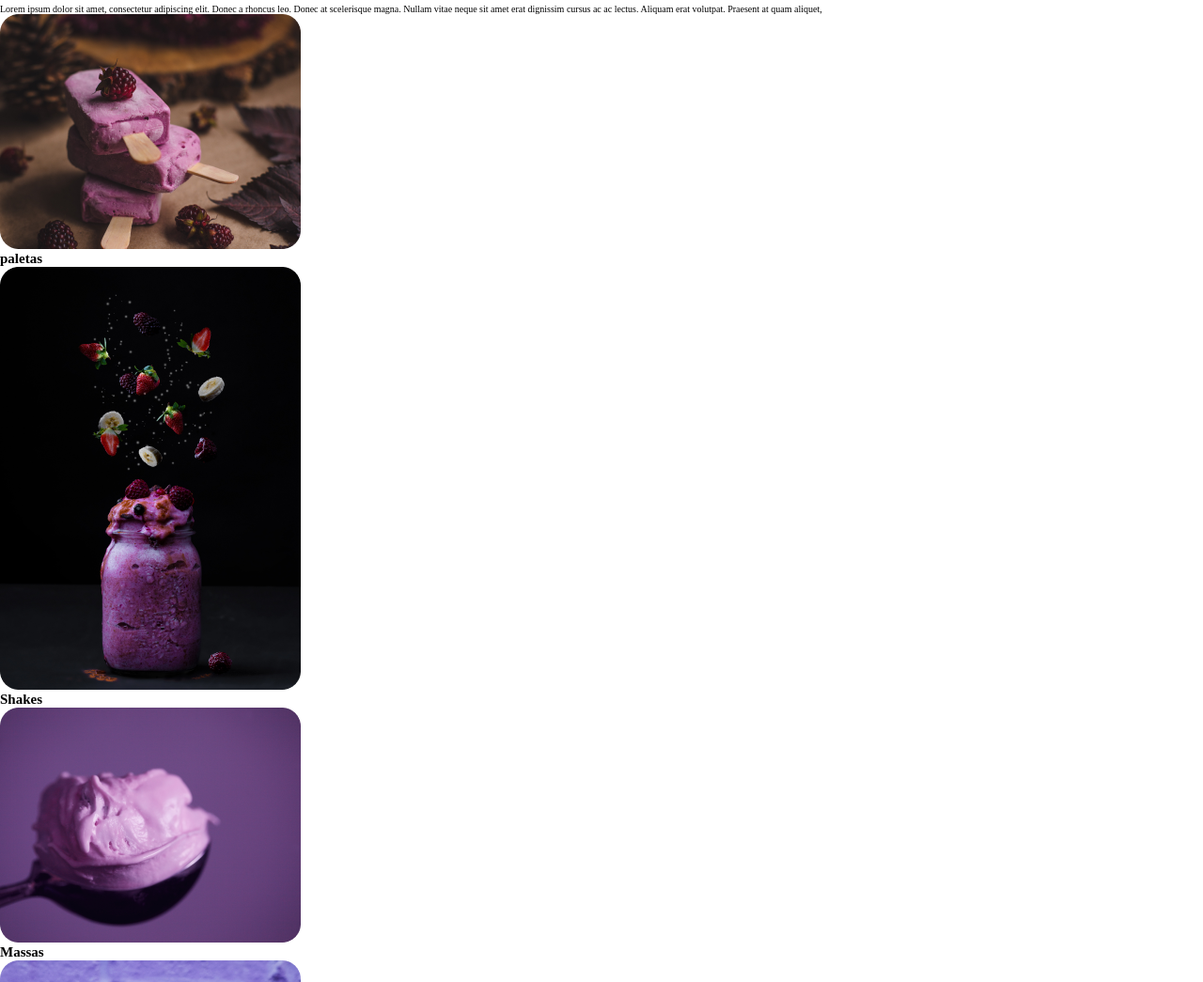
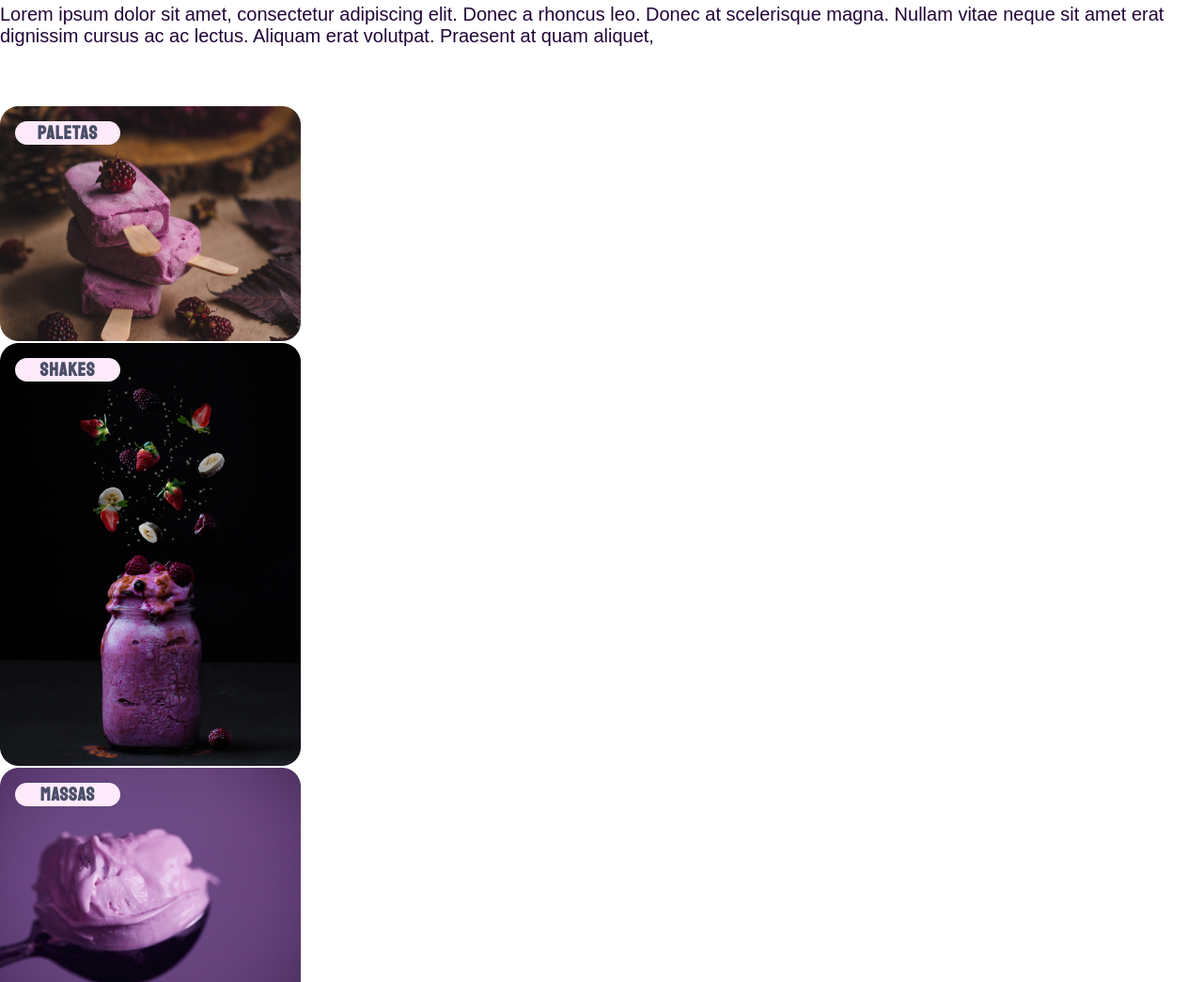
Before and after one commit to EvertonSouza12/spacecream, a plain HTML site: page index.html in a window 1280 px wide. Shown: the part 260-1305 px from the top of the page at 94% size. Drawn offline with Linux system fonts and the light colour scheme; a web font is replaced by a local one.

Commit message:
estilizando os textos dos cards

```diff
--- a/index.html
+++ b/index.html
@@ -18,20 +18,20 @@
   <main>
     <p>Lorem ipsum dolor sit amet, consectetur adipiscing elit. Donec a rhoncus leo. Donec at scelerisque magna. Nullam vitae neque sit amet erat dignissim cursus ac ac lectus. Aliquam erat volutpat. Praesent at quam aliquet, </p>
     <div class="card">
+      <h2><span>paletas</span></h2>
       <img src="images/sorvete1.png" alt="">
-      <h2>paletas</h2>
     </div>
     <div class="card">
+      <h2><span>Shakes</span></h2>
       <img src="images/sorvete2.png" alt="">
-      <h2>Shakes</h2>
     </div>
     <div class="card">
+      <h2><span>Massas</span></h2>
       <img src="images/sorvete3.png" alt="">
-      <h2>Massas</h2>
     </div>
     <div class="card">
+      <h2><span>Picolés</span></h2>
       <img src="images/sorvete4.png" alt="">
-      <h2>Picolés</h2>
     </div>
   </main>
 </body>
--- a/style.css
+++ b/style.css
@@ -28,5 +28,31 @@ header h1 {
 }
 
 main p {
+  font-family: var(--ff-secondary);
+  font-size: 2rem;
+  font-weight: 400;
+  margin-bottom: 6.3rem;
+  color: hsla(274, 84%, 12%, 1);
+}
 
+.card img{
+  width: 32rem;
 }
+
+.card h2 {
+  position: absolute;
+  display: flex;
+  margin: 1.6rem;
+  width: fit-content;
+}
+
+.card h2 span {
+  width: 11.2rem;
+  background: #FEEAFA;
+  font-family: var(--ff-header);
+  font-size: 2rem;
+  letter-spacing: 0.05em;
+  border-radius: 2rem;
+  color: hsla(232, 17%, 35%, 1);
+  text-align: center;
+}
```
